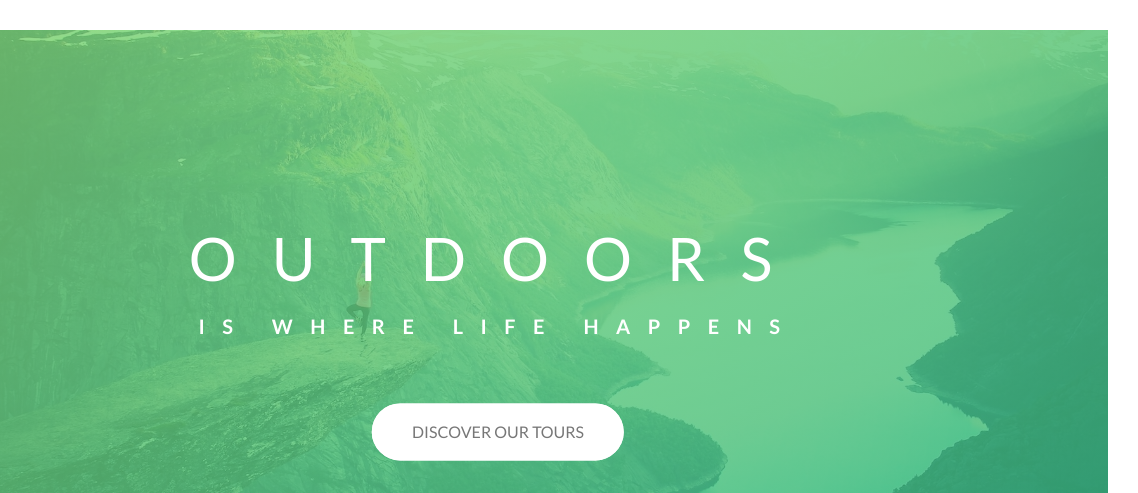
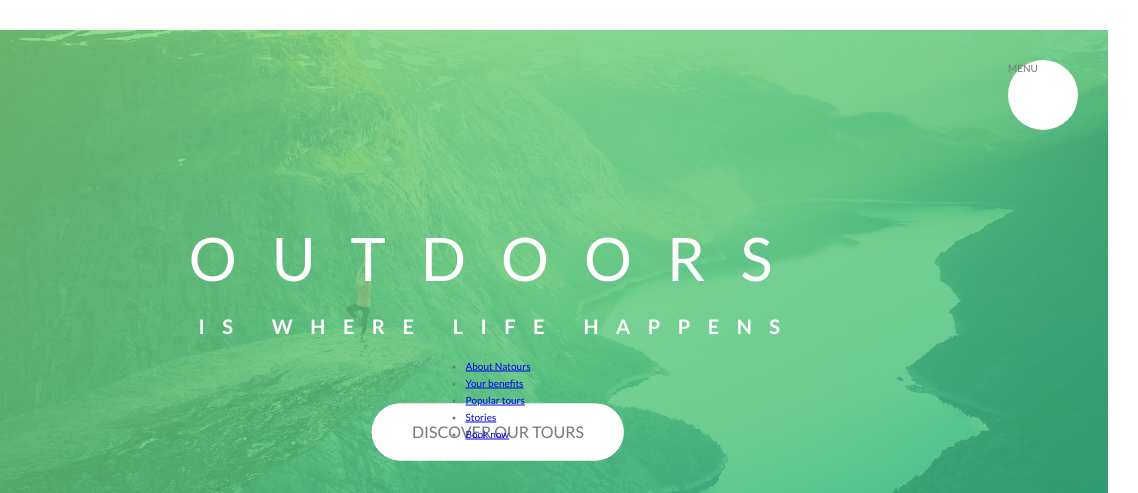
Before and after one commit to Nath-A/advanced-CSS, a plain HTML site: page Natours/index.html in a window 1280 px wide. Shown: the top 493 px of the page, 142-1280 px from the left. Drawn offline with Linux system fonts and the light colour scheme.

Commit message:
navigation : beggining

```diff
--- a/Natours/index.html
+++ b/Natours/index.html
@@ -15,6 +15,20 @@
 </head>
 
 <body>
+    <div class="navigation">
+        <input type="checkbox" class="navigation__checkbox" id="navi-toggle">
+        <label for="navi-toggle" class="navigation__button">MENU</label>
+        <div class="navigation__background">&nbsp;</div>
+        <nav class="navigation__nav">
+            <ul class="navigation__list">
+                <li class="navigation__item"><a href="#" class="navigation__link">About Natours</a></li>
+                <li class="navigation__item"><a href="#" class="navigation__link">Your benefits</a></li>
+                <li class="navigation__item"><a href="#" class="navigation__link">Popular tours</a></li>
+                <li class="navigation__item"><a href="#" class="navigation__link">Stories</a></li>
+                <li class="navigation__item"><a href="#" class="navigation__link">Book now</a></li>
+            </ul>
+        </nav>
+    </div>
     <header class="header">
         <div class="header__logo-box">
             <img src="img/logo-white.png" alt="Logo" class="header__logo">
@@ -27,31 +41,6 @@
             <a href="#" class="btn btn--white btn--animated">Discover our tours</a>
         </div>
     </header>
-    <!-- <section class="grid-test">
-        <div class="row">
-            <div class="col-1-of-2">col-1-of-2</div>
-            <div class="col-1-of-2">col-1-of-2</div>
-        </div>
-        <div class="row">
-            <div class="col-1-of-3">col-1-of-3</div>
-            <div class="col-1-of-3">col-1-of-3</div>
-            <div class="col-1-of-3">col-1-of-3</div>
-        </div>
-        <div class="row">
-            <div class="col-1-of-3">col-1-of-3</div>
-            <div class="col-2-of-3">col-2-of-3</div>
-        </div>
-        <div class="row">
-            <div class="col-1-of-4">col-1-of-4</div>
-            <div class="col-1-of-4">col-1-of-4</div>
-            <div class="col-2-of-4">col-2-of-4</div>
-        </div>
-        <div class="row">
-            <div class="col-1-of-4">col-1-of-4</div>
-            <div class="col-3-of-4">col-3-of-4</div>
-        </div>
-
-    </section> -->
     <main>
         <section class="section-about">
             <div class="u-center-text u-margin-bottom-large">
--- /dev/null
+++ b/Natours/sass/layout/_navigation.scss
@@ -0,0 +1,53 @@
+.navigation
+{
+    &__checkbox
+    {
+        display: none;
+    }
+
+    &__button
+    {
+        background-color: $color-white;
+        height: 7rem;
+        width: 7rem;
+        position: fixed;
+        top: 6rem;
+        right: 6rem;
+        border-radius: 50%;
+        z-index: 2000;
+    }
+
+    &__background
+    {
+        height: 6rem;
+        width: 6rem;
+        border-radius: 50%;
+        position: fixed;
+        top: 6.5rem;
+        right: 6.5rem;
+        background-image: radial-gradient($color-primary-light, $color-primary-dark);
+        z-index: 1000;
+    }
+
+    &__nav
+    {
+        height: 100vh;
+        width: 100%;
+        position: fixed;
+        top: 0;
+        right: 0;
+        z-index: 1500;
+    }
+
+    &__list
+    {
+        @include center-horizontal-vertical;
+
+    }
+
+    &__item
+    {}
+
+    &__link
+    {}
+}
--- a/Natours/sass/main.scss
+++ b/Natours/sass/main.scss
@@ -18,5 +18,6 @@
 @import "layout/footer";
 @import "layout/header";
 @import "layout/grid";
+@import "layout/navigation";
 
 @import "pages/home";
```
Also changed, not shown: Natours/css/style.css, 1 other file.
